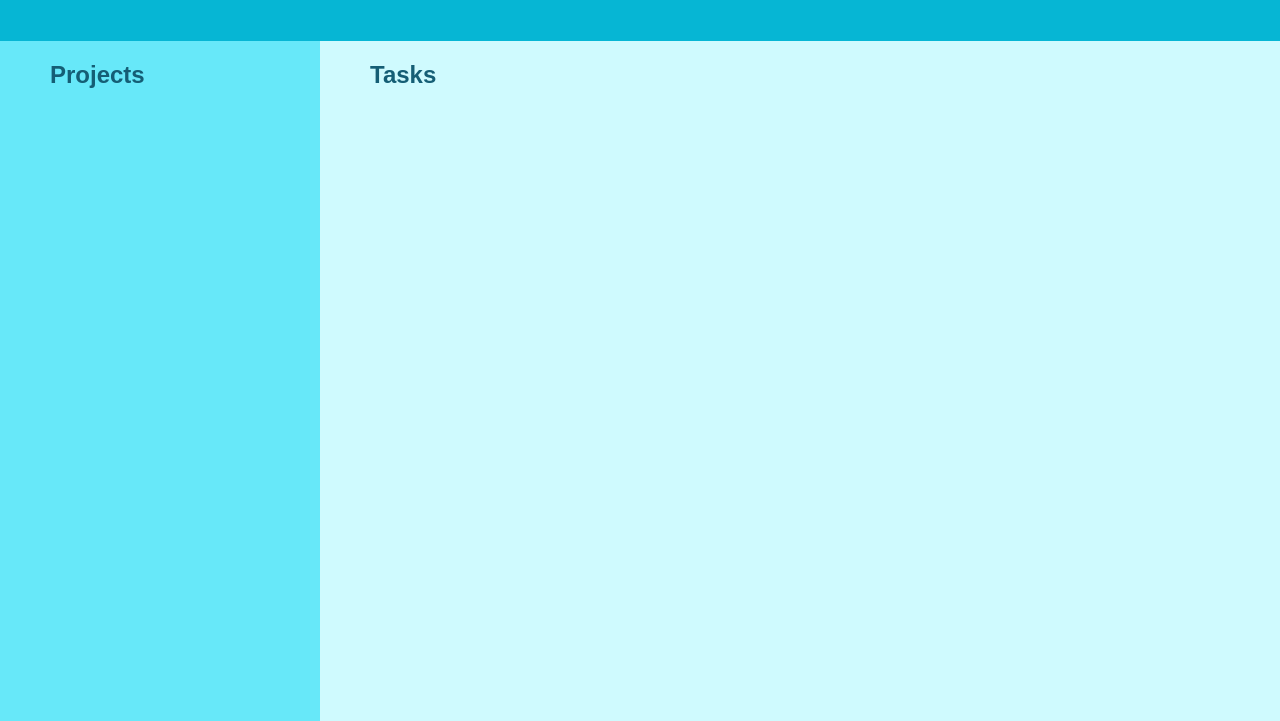
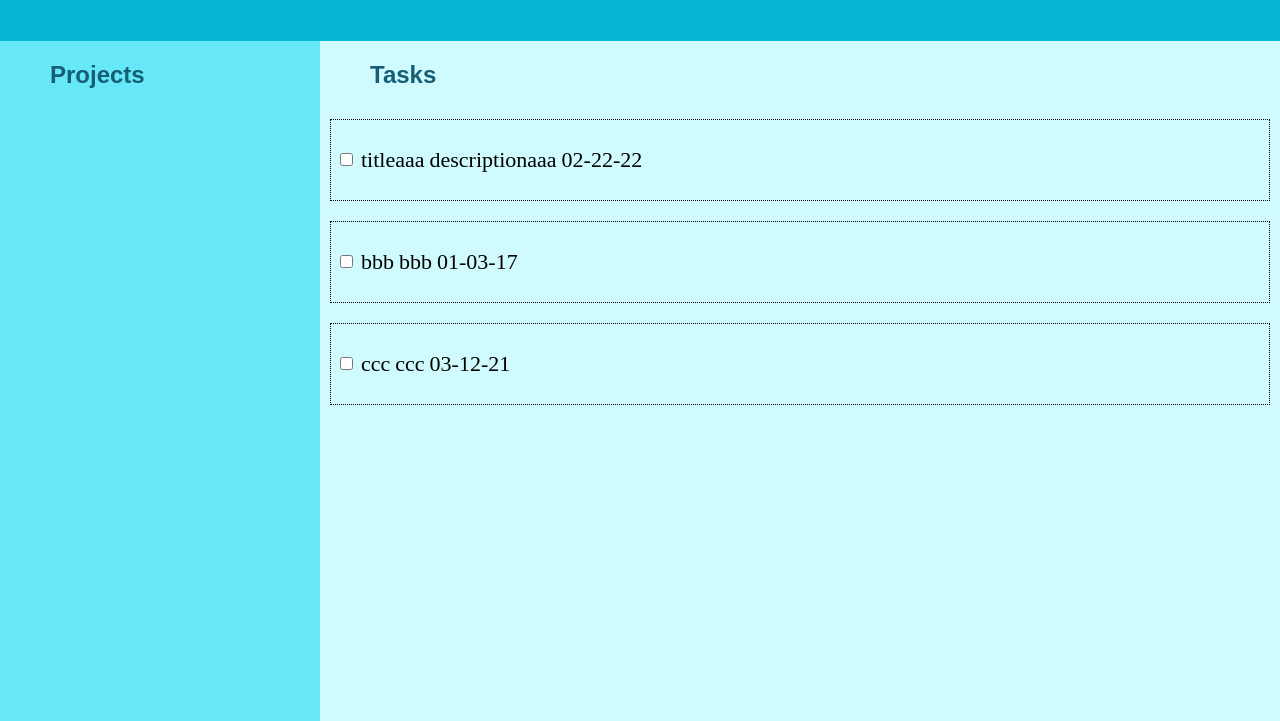
Before and after one commit to NathanielTang/to-do-list, a website with bundled scripts: page dist/index.html in a window 1280 px wide. Shown: the part 79-800 px from the top of the page. Built offline with nearby package versions, Linux system fonts and the light colour scheme.

Commit message:
added logic for creating HTML for tasks

```diff
--- a/src/DOM.js
+++ b/src/DOM.js
@@ -8,7 +8,43 @@ export function createContent(array) {
     const priority = element.priority;
     const completed = element.completed;
 
+    const taskDiv = document.createElement('div')
+    taskDiv.classList.add('task')
+    content.appendChild(taskDiv)
+
+    const completedSpot = document.createElement('input');
+    completedSpot.setAttribute("type", "checkbox");
+    const titleSpot = document.createElement('p');
+    const descriptionSpot = document.createElement('p');
+    const dueDateSpot = document.createElement('p');
+    const prioritySpot = document.createElement('p');
+
+
+    const appendChildArray = [];
+    appendChildArray.push(completedSpot, titleSpot, descriptionSpot, dueDateSpot, prioritySpot )
+    appendChildArray.forEach((element) => {
+        taskDiv.appendChild(element)
+    })
+
+    titleSpot.textContent = title;
+    descriptionSpot.textContent = description;
+    dueDateSpot.textContent = dueDate;
+
+
     console.log(title, description, dueDate, priority, completed)
    });
 
 }
+
+// var checkbox = document.createElement('input');
+// checkbox.type = "checkbox";
+// checkbox.name = "name";
+// checkbox.value = "value";
+// checkbox.id = "id";
+
+// var label = document.createElement('label')
+// label.htmlFor = "id";
+// label.appendChild(document.createTextNode('text for label after checkbox'));
+
+// container.appendChild(checkbox);
+// container.appendChild(label);
--- a/src/index.js
+++ b/src/index.js
@@ -3,18 +3,15 @@ import { task } from "./task-class";
 import { createContent } from "./DOM";
 
 //test
-const firstTask = new task("aaa", "aaa", "2", "a", "project; m");
-const secondTask = new task("bbb", "bbb", "1", "b", "project; m");
-const thirdTask = new task("ccc", "ccc", "3", "c", "project; m");
-
-
+const firstTask = new task("titleaaa", "descriptionaaa", "02-22-22", "prio", "project; m");
+const secondTask = new task("bbb", "bbb", "01-03-17", "prio", "project; m");
+const thirdTask = new task("ccc", "ccc", "03-12-21", "prio", "project; m");
 
 firstTask.markComplete();
-
 firstTask.toProject("Project: L");
 
-console.log(firstTask);
 //array
+
 const taskArray = [];
 
 taskArray.push(firstTask, secondTask, thirdTask)
@@ -22,7 +19,7 @@ taskArray.push(firstTask, secondTask, thirdTask)
 createContent(taskArray)
 
 
-//task
+//add task
 function addTask(title, description, dueDate, priority, project) {
   //function that uses task class to add new classes
   const newTask = new task(title, description, dueDate, priority, project);
--- a/src/style.css
+++ b/src/style.css
@@ -25,6 +25,8 @@ body {
   grid-row: 2/3;
   grid-column: 2/3;
   background-color: #cffafe;
+  display: flex;
+  flex-direction: column;
 }
 
 .title {
@@ -36,3 +38,21 @@ body {
 #logo {
     color: #ecfeff;
 }
+
+
+/* task */
+
+.task {
+    border: 1px dotted black;
+    margin: 10px;
+    padding: 5px;
+    display: flex;
+    gap: 5px;
+    align-items: center;
+    font-size: 22px;
+}
+
+input {
+    background-color: red;
+    color: blue;
+}
```
Also changed, not shown: plan.txt (+8 -0 lines), dist/main.js.
